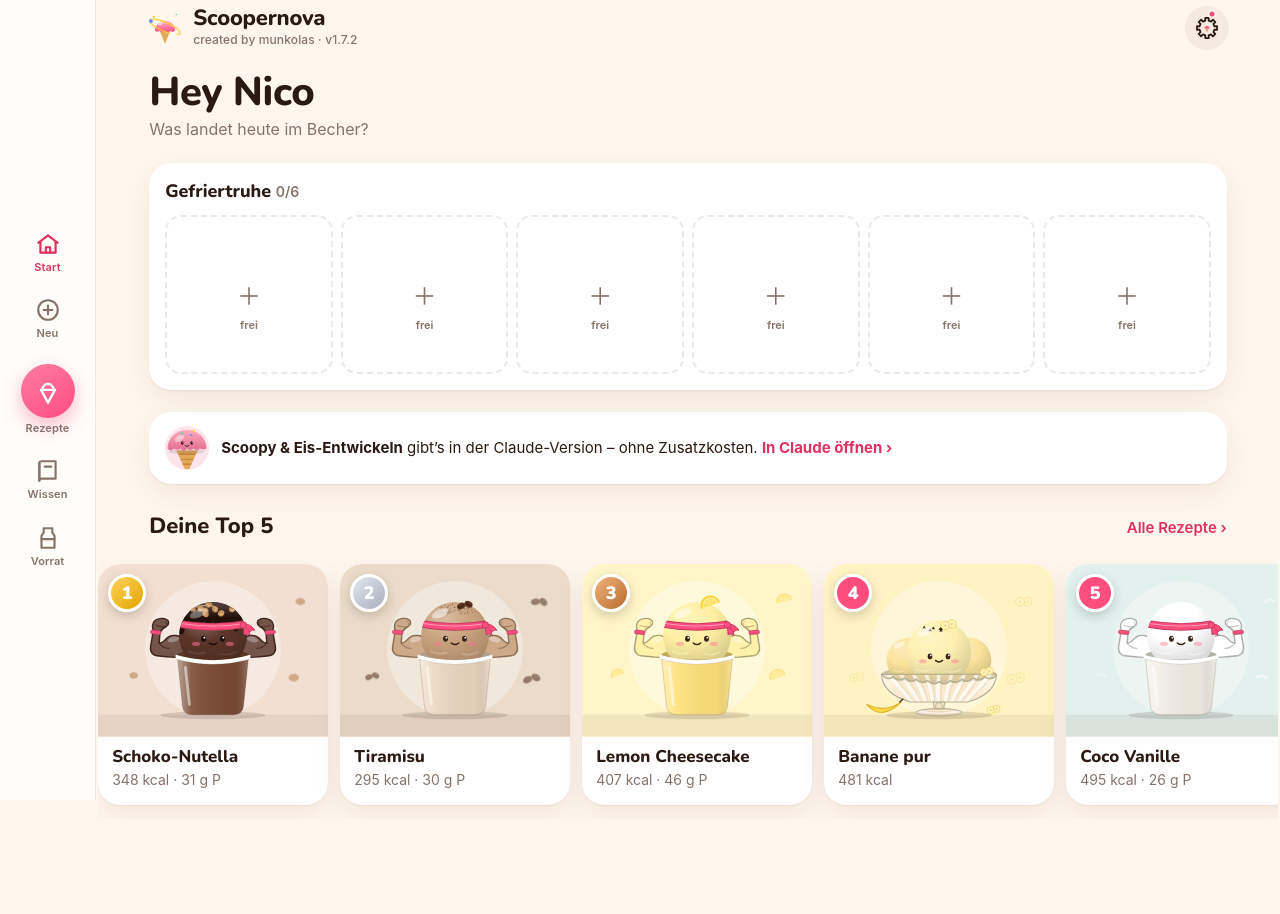
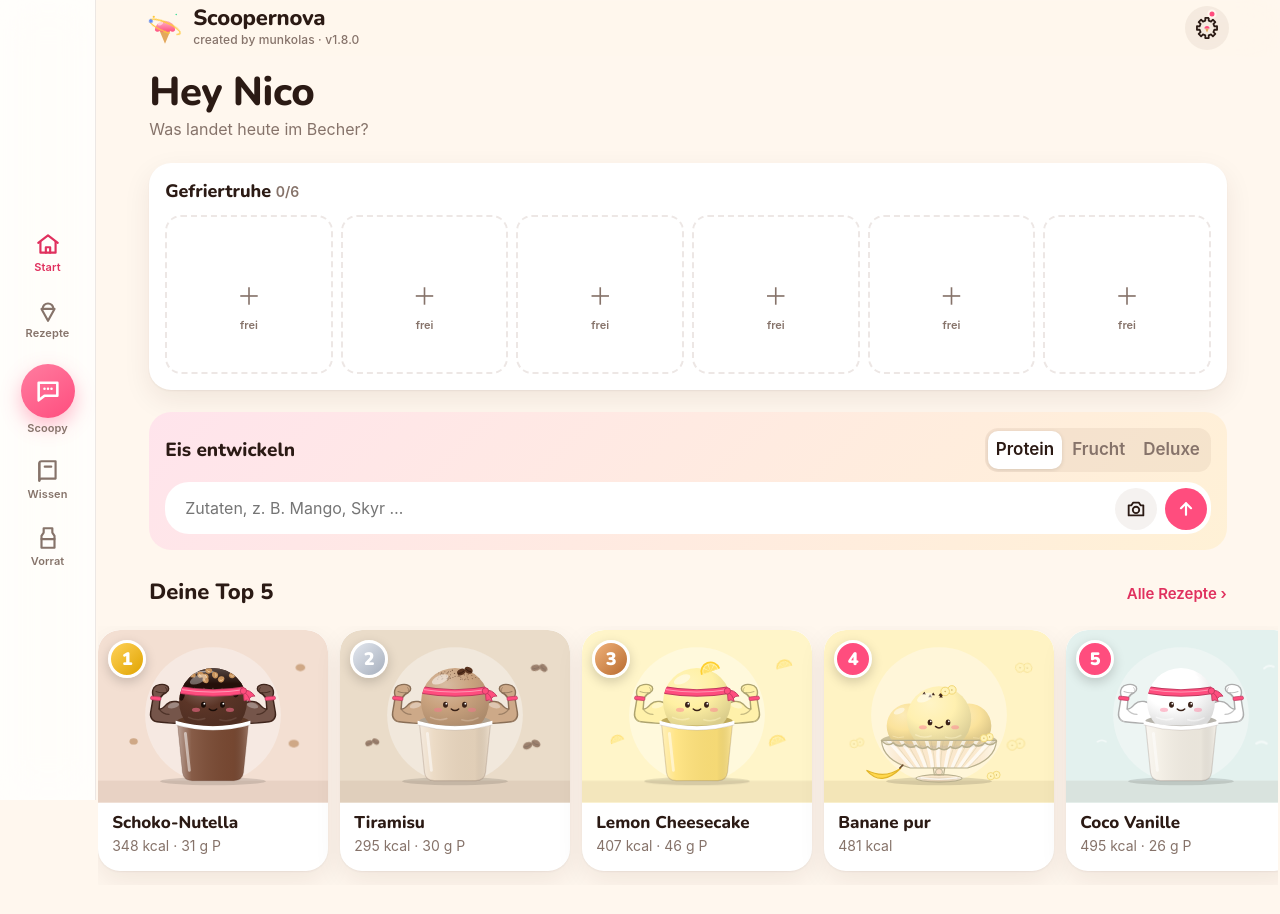
Before and after one commit to munkolas/Scoopernova, a plain HTML site: page index.html in a window 1280 px wide. Before the commit the page ends 881 px from the top, so only its background shows below. Drawn offline with nearby package versions, Linux system fonts and the light colour scheme.

Commit message:
Update index.html (25.11.2026 16:06)

```diff
--- a/index.html
+++ b/index.html
@@ -1406,9 +1406,9 @@ async function initCaps() {
 
 
 /* ================= PWA-MODUS: SUPABASE (Konto wie FPV Cockpit) ================= */
-const VERSION = '1.7.2';
+const VERSION = '1.8.0';
 const PWA = !!window.SN_PWA;
-const AI = !PWA; /* KI-Funktionen nur in der Claude-Version – die iPhone-App bleibt kostenlos */
+const AI = true; /* Scoopy läuft jetzt überall: in Claude über Claude, in der iPhone-App kostenlos über Gemini (Supabase-Funktion scoopy) */
 const CLAUDE_URL = 'https://claude.ai/artifact/8mz7qbXNxS4notwaJyptjo';
 const SB = {url:'https://esdcasflulavhtuumuhm.supabase.co', key:'sb_publishable_2sNRKSgMxkNa-ngjs4h4Sg_hDUBWS1K'};
 const AU = {
```
